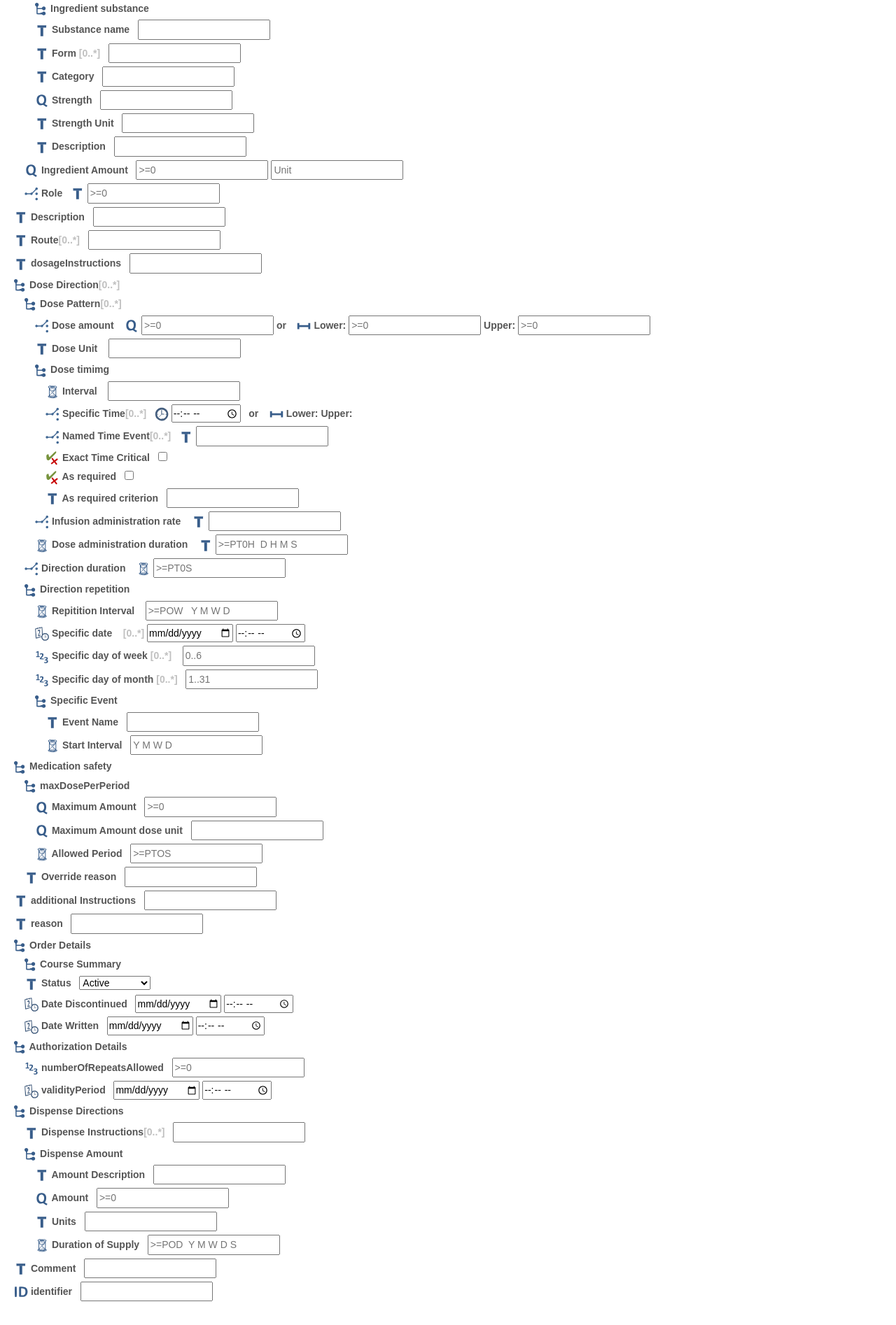
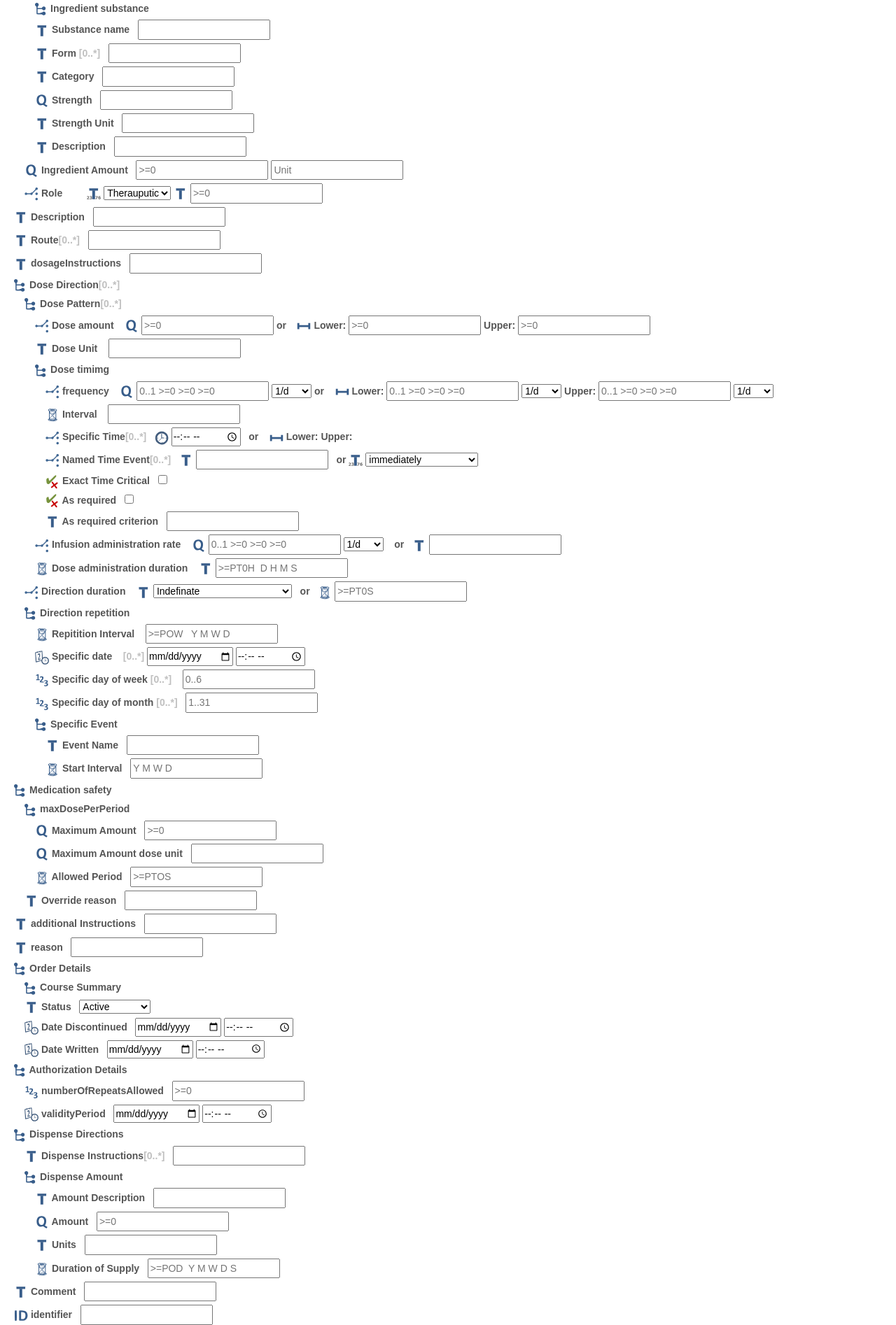
Before and after one commit to PREETGARG14/IN_CARE_REACT_FLASK, a Python web app: template template/prescription.html in a window 1280 px wide. Shown: the part 371-2265 px from the top of the page at 70% size. Before the commit the page ends 2231 px from the top, so only its background shows below. Run offline with Jinja, Linux system fonts and the light colour scheme; the template is opened without the code that fills it, so the values that code supplies are empty.

Commit message:
attributeValueChange

```diff
--- a/template/prescription.html
+++ b/template/prescription.html
@@ -100,7 +100,7 @@
                                     <div style="padding-top: 5px;">
                                         <img src="t.svg" class="image">
                                         <span>Form</span> <span style="color: #C0C0C0;">[0..*]</span>&nbsp;&nbsp;
-                                        <input type="text" id="form" name="form">
+                                        <input type="text" id="ingredientForm" name="ingredientForm">
                                     </div>
 
                                     <div style="padding-top: 5px;">
@@ -112,19 +112,19 @@
                                     <div style="padding-top: 5px;">
                                         <img src="q.svg" class="image">
                                         <span>Strength</span>&nbsp;&nbsp;
-                                        <input type="text" id="strength" name="strength">
+                                        <input type="text" id="ingredientstrength" name="ingredientStrength">
                                     </div>
 
                                     <div style="padding-top: 5px;">
                                         <img src="t.svg" class="image">
                                         <span>Strength Unit</span>&nbsp;&nbsp;
-                                        <input type="text" id="strengthUnit" name="strengthUnit">
+                                        <input type="text" id="strengthUnit" name="ingredientStrengthUnit">
                                     </div>
 
                                     <div style="padding-top: 5px;">
                                         <img src="t.svg" class="image">
                                         <span>Description</span>&nbsp;&nbsp;
-                                        <input type="text" id="description" name="description">
+                                        <input type="text" id="medicationDescription" name="medicationDescription">
                                     </div>
                                 </div>
 
@@ -139,7 +139,16 @@
 
                                 <div style="padding-top: 5px;">
                                     <img src="category.svg" class="image">
-                                    <span>Role</span>&nbsp;&nbsp;
+                                    <span>Role</span>&nbsp;&nbsp;&nbsp;&nbsp;&nbsp;&nbsp;&nbsp;&nbsp;
+                                    <img src="t_n.svg" class="image">
+                                    <select name="status" id="status">
+                                        <option value="active">Therauputic</option>
+                                        <option value="stopped">Electrolyte</option>
+                                        <option value="neverActive">Toxic</option>
+                                        <option value="completed">Diluent</option>
+                                        <option value="completed">Coloring</option>
+                                        <option value="completed">Influent</option>
+                                    </select>
                                     <img src="t.svg" class="image">
                                     <input type="text" id="role" name="role" placeholder=">=0">
                                 </div>
@@ -184,9 +193,9 @@
                                         <span>or</span> &nbsp;&nbsp;
                                         <img class="image" src="lower.svg">
                                         <span>Lower:</span>
-                                        <input type="text" name="doseAmount" id="doseAmount" placeholder=">=0">
+                                        <input type="text" name="doseAmountLower" id="doseAmountLower" placeholder=">=0">
                                         <span>Upper:</span>
-                                        <input type="text" name="doseAmount" id="doseAmount" placeholder=">=0">
+                                        <input type="text" name="doseAmountUpper" id="doseAmountUpper" placeholder=">=0">
                                     </div>
 
                                     <div style="padding-top: 5px;">
@@ -202,6 +211,46 @@
                                         <div class="dose-content">
 
                                             <div style="padding-top: 5px;">
+                                                <img class="image" src='category.svg'>
+                                                <span>frequency</span> &nbsp;&nbsp;
+                                                <img class="image" src="q.svg">
+                                                <input type="text" name="frequency" id="frequency"
+                                                    placeholder="0..1 >=0 >=0 >=0">
+
+
+                                                <select name="status" id="status">
+                                                    <option value="active">1/d</option>
+                                                    <option value="stopped">1/min</option>
+                                                    <option value="neverActive">1/hr</option>
+                                                    <option value="completed">1/s</option>
+                                                </select>
+                                                <span>or</span> &nbsp;&nbsp;
+                                                <img class="image" src="lower.svg">
+                                                <span>Lower:</span>
+                                                <input type="text" name="frequencyLower" id="frequencyLower"
+                                                    placeholder="0..1 >=0 >=0 >=0">
+
+
+                                                <select name="status" id="status">
+                                                    <option value="active">1/d</option>
+                                                    <option value="stopped">1/min</option>
+                                                    <option value="neverActive">1/hr</option>
+                                                    <option value="completed">1/s</option>
+                                                </select>
+                                                <span>Upper:</span>
+                                                <input type="text" name="frequencyUpper" id="frequencyUpper"
+                                                    placeholder="0..1 >=0 >=0 >=0">
+
+                                                <select name="status" id="status">
+                                                    <option value="active">1/d</option>
+                                                    <option value="stopped">1/min</option>
+                                                    <option value="neverActive">1/hr</option>
+                                                    <option value="completed">1/s</option>
+                                                </select>
+                                            </div>
+
+
+                                            <div style="padding-top: 5px;">
                                                 <img class="image" src='hourglass.svg'>
                                                 <span>Interval</span> &nbsp;&nbsp;
                                                 <input type="text" name="interval" id="interval">
@@ -212,7 +261,7 @@
                                                 <span>Specific Time</span><span
                                                     style="color: #C0C0C0;">[0..*]</span>&nbsp;&nbsp;
                                                 <img src="clock.svg" class="image">
-                                                <input type="time" name="time" id="time">&nbsp;&nbsp;
+                                                <input type="time" name="st" id="st">&nbsp;&nbsp;
                                                 <span> or </span> &nbsp;&nbsp;
                                                 <img src="lower.svg" class="image">
                                                 <span> Lower: Upper:</span>
@@ -224,7 +273,15 @@
                                                 <span>Named Time Event</span><span
                                                     style="color: #C0C0C0;">[0..*]</span>&nbsp;&nbsp;
                                                 <img src="t.svg" class="image">
-                                                <input type="text" name="interval" id="interval">&nbsp;&nbsp;
+                                                <input type="text" name="nte" id="nte">&nbsp;&nbsp;
+                                                <span>or</span>
+                                                <img src="t_n.svg" class="image">
+                                                <select name="status" id="status">
+                                                    <option value="active">immediately</option>
+                                                    <option value="stopped">in the morning</option>
+                                                    <option value="neverActive">at night</option>
+                                                    <option value="completed">in the morning/at night</option>
+                                                </select>
                                             </div>
 
                                             <div style="padding-top: 5px;">
@@ -237,13 +294,13 @@
                                             <div style="padding-top: 5px;">
                                                 <img src="tick.svg" class="image">
                                                 <span>As required</span>&nbsp;&nbsp;
-                                                <input type="checkbox" name="required" id="required">&nbsp;&nbsp;
+                                                <input type="checkbox" name="asRequired" id="asRequired">&nbsp;&nbsp;
                                             </div>
 
                                             <div style="padding-top: 5px;">
                                                 <img src="t.svg" class="image">
                                                 <span>As required criterion</span>&nbsp;&nbsp;
-                                                <input type="text" name="required" id="required">&nbsp;&nbsp;
+                                                <input type="text" name="requiredCriterion" id="requiredCriterion">&nbsp;&nbsp;
                                             </div>
 
                                         </div>
@@ -251,8 +308,17 @@
                                         <div style="padding-top: 5px;">
                                             <img class="image" src='category.svg'>
                                             <span>Infusion administration rate</span> &nbsp;&nbsp;
+                                            <img src="q.svg" class="image">
+                                            <input type="text" name="iar" id="iar" placeholder="0..1 >=0 >=0 >=0">
+                                            <select name="status" id="status">
+                                                <option value="active">1/d</option>
+                                                <option value="stopped">1/min</option>
+                                                <option value="neverActive">1/hr</option>
+                                                <option value="completed">1/s</option>
+                                            </select> &nbsp;&nbsp;
+                                            <span>or</span>&nbsp;&nbsp;
                                             <img class="image" src="t.svg">
-                                            <input type="text" name="administration" id="administration">
+                                            <input type="text" name="iar1" id="iar1">
                                         </div>
 
                                         <div style="padding-top: 5px;">
@@ -271,6 +337,14 @@
                                 <div style="padding-top: 5px;">
                                     <img class="image" src='category.svg'>
                                     <span>Direction duration</span> &nbsp;&nbsp;
+
+                                    <img class="image" src="t.svg">
+                                    <select name="status" id="status">
+                                        <option value="active">Indefinate</option>
+                                        <option value="stopped">Indefinate does not continue</option>
+                                    </select>&nbsp;&nbsp;
+                                    <span>or</span>&nbsp;&nbsp;
+
                                     <img class="image" src="hourglass.svg">
                                     <input type="text" name="directionDuration" id="directionDuration"
                                         placeholder=">=PT0S">
@@ -368,7 +442,7 @@
                                         <div style="padding-top: 5px;">
                                             <img src="q.svg" class="image">
                                             <span>Maximum Amount dose unit</span>&nbsp;&nbsp;
-                                            <input type="text" id="maximumAmount" name="maximumAmount">
+                                            <input type="text" id="maximumAmountDoseUnit" name="maximumAmountDoseUnit">
                                         </div>
 
                                         <div style="padding-top: 5px;">
@@ -383,7 +457,7 @@
                                     <div style="padding-top: 5px;">
                                         <img src="t.svg" class="image">
                                         <span>Override reason</span>&nbsp;&nbsp;
-                                        <input type="text" id="allowedPeriod" name="allowedPeriod">
+                                        <input type="text" id="overrideReason" name="overrideReason">
                                     </div>
 
                                 </div>
```
Also changed, not shown: template/t_n.svg (added).
